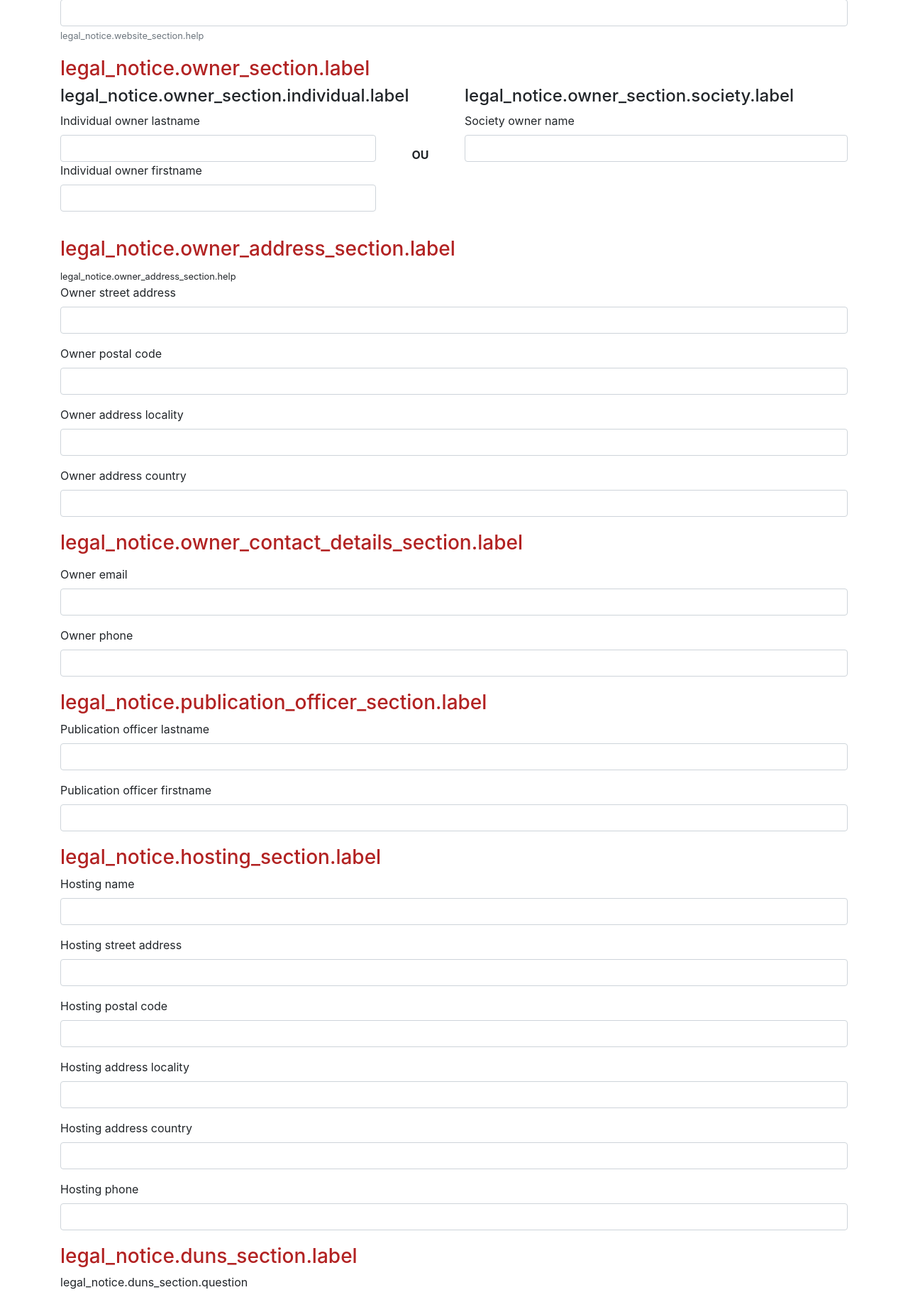
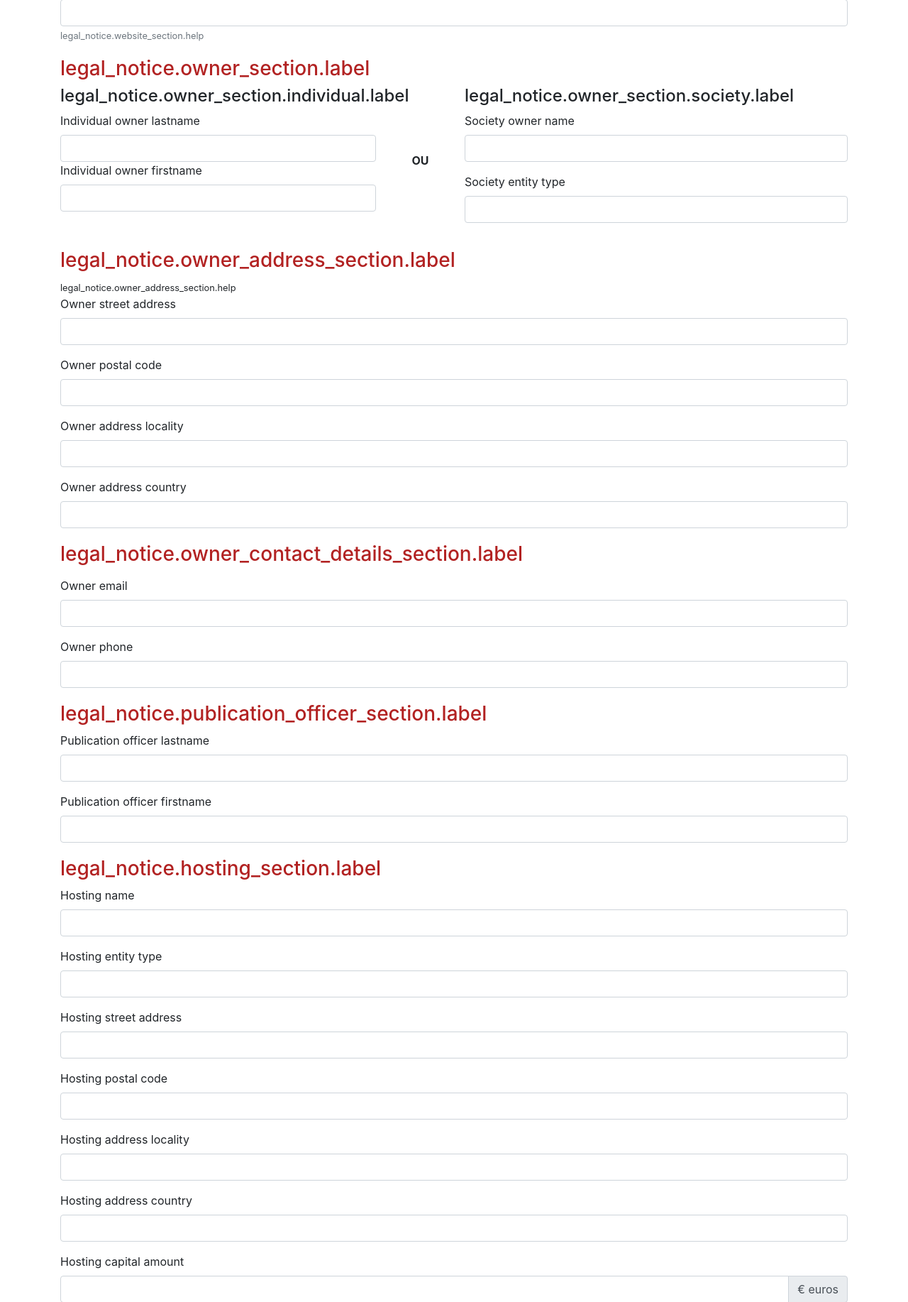
Before and after one commit to oodies/RGPD, a Symfony app: template templates/App/legalNoticeGenerator.html.twig in a window 1280 px wide. Shown: the part 143-1977 px from the top of the page at 71% size. Run offline with Twig, Linux system fonts and the light colour scheme; the template is opened without the code that fills it, so the values that code supplies are empty; form fields are guessed from the names that the template uses; some libraries are stand-ins or nearby versions.

Commit message:
feat(from): legal notice generator
- Add field :
 - society_entity_type
 - hosting_entity_type
 - hosting_email
 - hosting_capital_amount
 - hosting_duns_rcs
- Reordered licensed profession section
- update translation
issues #2

```diff
--- a/templates/App/legalNoticeGenerator.html.twig
+++ b/templates/App/legalNoticeGenerator.html.twig
@@ -45,9 +45,16 @@
             </div>
             <div class="col-6 col-xs-12">
                 <h4>{{ 'legal_notice.owner_section.society.label'|trans }}</h4>
+                <div class="form-group">
                 {{ form_label(form.society_owner_name) }}
                 {{ form_widget(form.society_owner_name, {'attr': {'class': 'form-control'}} ) }}
+                </div>
+                <div class="form-group">
+                    {{ form_label(form.society_entity_type) }}
+                    {{ form_widget(form.society_entity_type, {'attr': {'class': 'form-control'}} ) }}
+                </div>
             </div>
+
         </div>
     </section>
     <section>
@@ -100,6 +107,10 @@
             {{ form_widget(form.hosting_name, {'attr': {'class': 'form-control'}} ) }}
         </div>
         <div class="form-group">
+            {{ form_label(form.hosting_entity_type) }}
+            {{ form_widget(form.hosting_entity_type, {'attr': {'class': 'form-control'}} ) }}
+        </div>
+        <div class="form-group">
             {{ form_label(form.hosting_streetAddress) }}
             {{ form_widget(form.hosting_streetAddress, {'attr': {'class': 'form-control'}} ) }}
         </div>
@@ -116,8 +127,25 @@
             {{ form_widget(form.hosting_addressCountry, {'attr': {'class': 'form-control'}} ) }}
         </div>
         <div class="form-group">
+            {{ form_label(form.hosting_capital_amount) }}
+            <div class="input-group">
+            {{ form_widget(form.hosting_capital_amount, {'attr': {'class': 'form-control'}} ) }}
+                <div class="input-group-append">
+                    <span class="input-group-text">€ euros</span>
+                </div>
+            </div>
+        </div>
+        <div class="form-group">
+            {{ form_label(form.hosting_duns_rcs) }}
+            {{ form_widget(form.hosting_duns_rcs, {'attr': {'class': 'form-control', 'placeholder': 'legal_notice.hosting_duns_rcs.placeholder'|trans}} ) }}
+        </div>
+        <div class="form-group">
             {{ form_label(form.hosting_phone) }}
             {{ form_widget(form.hosting_phone, {'attr': {'class': 'form-control'}} ) }}
+        </div>
+        <div class="form-group">
+            {{ form_label(form.hosting_email) }}
+            {{ form_widget(form.hosting_email, {'attr': {'class': 'form-control'}} ) }}
         </div>
     </section>
     <section>
@@ -158,20 +186,20 @@
         <h3>{{ 'legal_notice.licensed_profession_section.label'|trans }}</h3>
         <p>{{ 'legal_notice.licensed_profession_section.question'|trans }}</p>
         <div class="form-group">
+            {{ form_label(form.licensed_profession_title) }}
+            {{ form_widget(form.licensed_profession_title, {'attr': {'class': 'form-control' }} ) }}
+        </div>
+        <div class="form-group">
+            {{ form_label(form.licensed_profession_organism) }}
+            {{ form_widget(form.licensed_profession_organism, {'attr': {'class': 'form-control' }} ) }}
+        </div>
+        <div class="form-group">
             {{ form_label(form.licensed_profession_ref) }}
             {{ form_widget(form.licensed_profession_ref, {'attr': {'class': 'form-control' }} ) }}
         </div>
         <div class="form-group">
-            {{ form_label(form.licensed_profession_title) }}
-            {{ form_widget(form.licensed_profession_title, {'attr': {'class': 'form-control' }} ) }}
-        </div>
-        <div class="form-group">
             {{ form_label(form.licensed_profession_eu_state) }}
             {{ form_widget(form.licensed_profession_eu_state, {'attr': {'class': 'form-control' }} ) }}
-        </div>
-        <div class="form-group">
-            {{ form_label(form.licensed_profession_organism) }}
-            {{ form_widget(form.licensed_profession_organism, {'attr': {'class': 'form-control' }} ) }}
         </div>
     </section>
     {{ form_rest(form) }}
```
Also changed, not shown: src/Form/LegalNoticesForm.php (+26 -2 lines), translations/application.fr.yml (+13 -2 lines).
